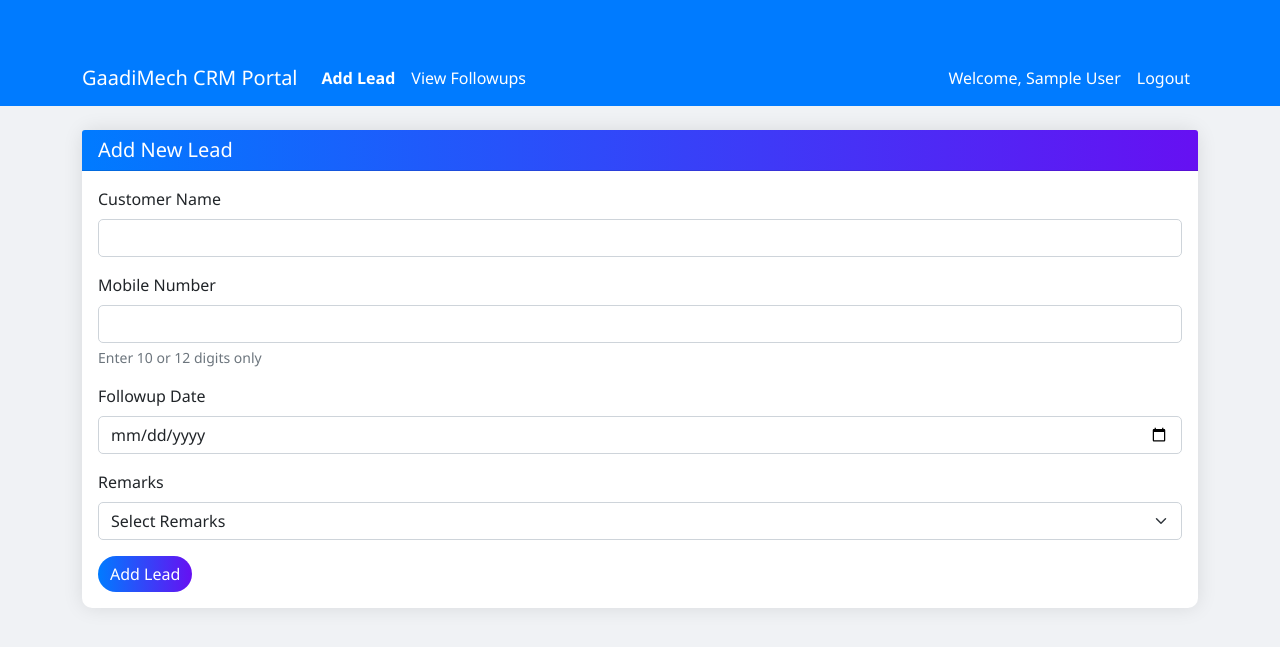
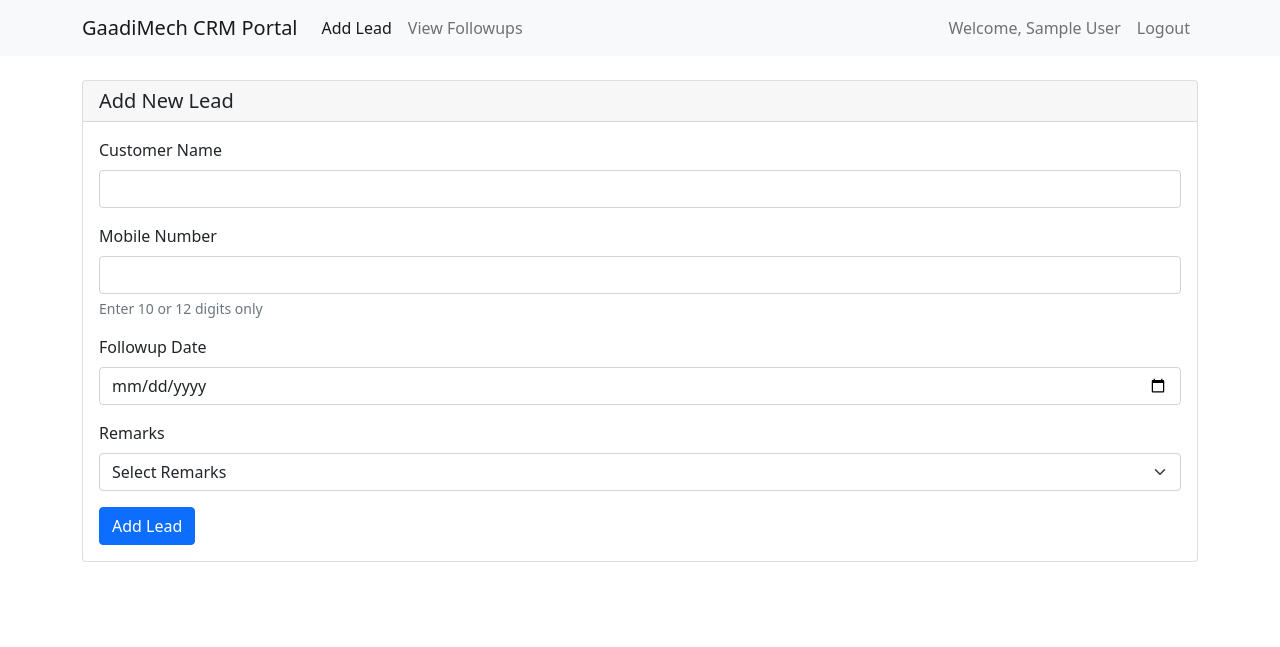
Before and after one commit to gaadimech/GaadiMech-CRM-aws, a Flask app: page / in a window 1280 px wide. Shown: the top 647 px of the page. Run offline with Flask 3, Linux system fonts and the light colour scheme; the visitor is signed in with stand-in values (Sample User, id 1); data comes from the database, SQL or seed files in the repository.

Commit message:
Update files with latest changes

```diff
--- a/templates/index.html
+++ b/templates/index.html
@@ -5,55 +5,14 @@
     <meta name="viewport" content="width=device-width, initial-scale=1.0">
     <title>GaadiMech CRM Portal - Add Lead</title>
     <link href="https://cdn.jsdelivr.net/npm/bootstrap@5.1.3/dist/css/bootstrap.min.css" rel="stylesheet">
-    <style>
-        body {
-            background-color: #f0f2f5;
-            font-family: 'Segoe UI', Tahoma, Geneva, Verdana, sans-serif;
-        }
-        .navbar {
-            background-color: #007bff;
-            color: white;
-        }
-        .navbar-brand, .nav-link {
-            color: white !important;
-        }
-        .nav-link.active {
-            font-weight: bold;
-        }
-        .container {
-            margin-top: 50px;
-        }
-        .card {
-            border: none;
-            border-radius: 10px;
-            box-shadow: 0 0 20px rgba(0, 0, 0, 0.1);
-        }
-        .card-header {
-            border-top-left-radius: 10px;
-            border-top-right-radius: 10px;
-            background: linear-gradient(to right, #007bff, #6610f2);
-            color: white;
-        }
-        .btn-primary {
-            background: linear-gradient(to right, #007bff, #6610f2);
-            border: none;
-            border-radius: 20px;
-        }
-        .btn-primary:hover {
-            background: linear-gradient(to right, #6610f2, #007bff);
-        }
-        .form-control, .form-select {
-            border-radius: 5px;
-        }
-        .alert {
-            border-radius: 5px;
-        }
-    </style>
 </head>
 <body>
-    <nav class="navbar navbar-expand-lg navbar-light">
+    <nav class="navbar navbar-expand-lg navbar-light bg-light">
         <div class="container">
             <a class="navbar-brand" href="/">GaadiMech CRM Portal</a>
+            <button class="navbar-toggler" type="button" data-bs-toggle="collapse" data-bs-target="#navbarNav">
+                <span class="navbar-toggler-icon"></span>
+            </button>
             <div class="collapse navbar-collapse" id="navbarNav">
                 <ul class="navbar-nav me-auto">
                     <li class="nav-item">
```
